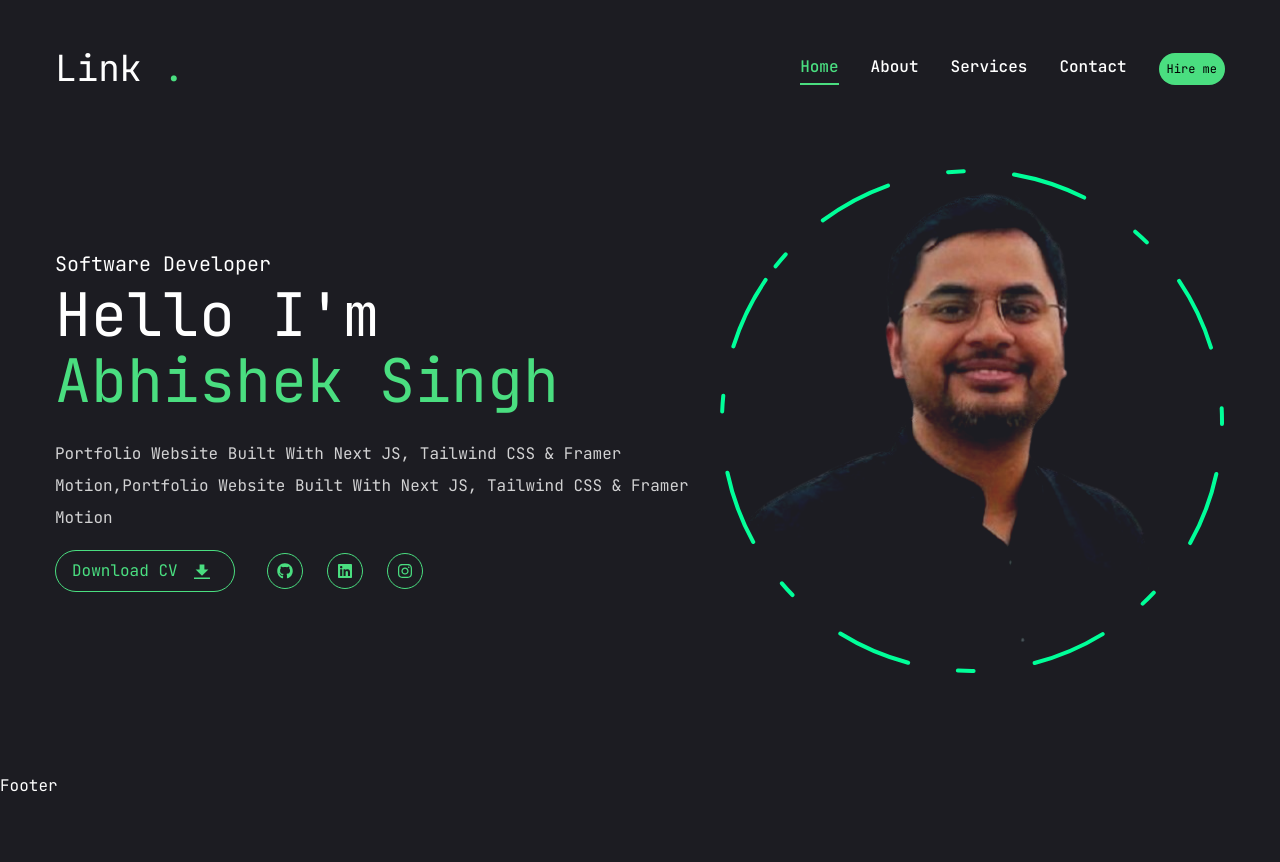
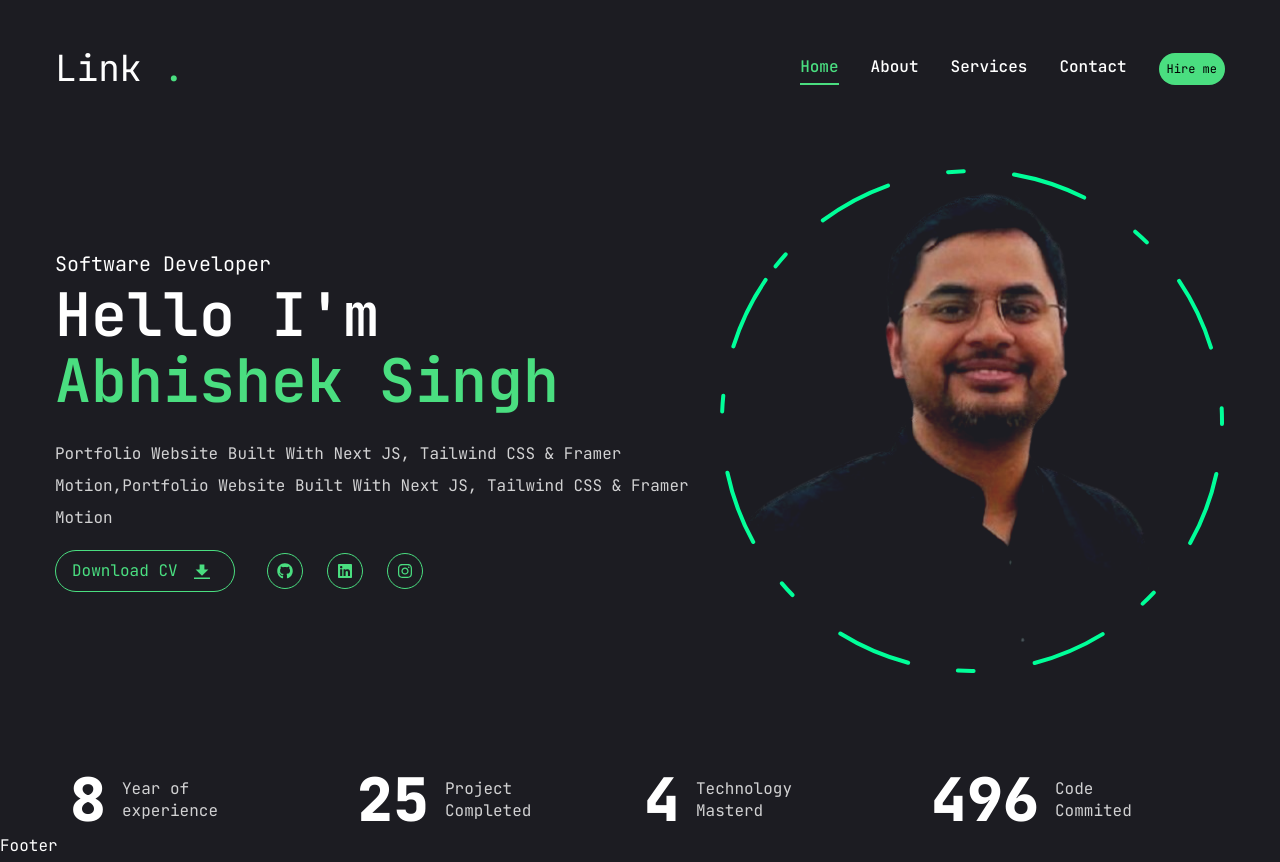
Before and after one commit to abhiyaduvanshis/profile-portfolio, a Next.js app: page / in a window 1280 px wide. Before the commit the page ends 802 px from the top, so only its background shows below. Built offline with nearby package versions, Linux system fonts and the light colour scheme.

Commit message:
Poftfolio website design work

```diff
--- a/package.json
+++ b/package.json
@@ -12,6 +12,7 @@
     "framer-motion": "^11.3.30",
     "next": "14.2.6",
     "react": "^18",
+    "react-countup": "^6.5.3",
     "react-dom": "^18",
     "react-icons": "^5.3.0"
   },
--- /dev/null
+++ b/src/app/components/Stats.jsx
@@ -0,0 +1,46 @@
+"use client"
+
+import CountUp from "react-countup"
+
+const stats =[
+    {
+        num:8,
+        text:"Year of experience"
+    },
+    {
+        num:25,
+        text:"Project Completed"
+    },
+    {
+        num:4,
+        text:"Technology Masterd"
+    },
+    {
+        num:500,
+        text:"Code Commited"
+    }
+]
+
+export default function Stats(){
+
+    return(
+       <section>
+            <div className="container mx-auto">
+                <div className="flex flex-wrap gap-2 max-w-[80vws] mx-auto xl:max-w-none">
+                    {stats.map((item,index)=>{
+                        return <div  className="flex flex-1 gap-4 items-center justify-center xl:justify-start" key={index}>
+                            <CountUp
+                             end={item.num}
+                             duration={5}
+                             delay={2}
+                             className="text-4xl xl:text-6xl font-extrabold"
+                            />
+                             <p className={`${item.text.length < 15 ? "max-w-[100px]" : "max-w-[150px]"} leading-snug text-white/80`}>{item.text}</p>
+                        </div>
+                    })}
+
+                </div>
+            </div>
+       </section>
+    )
+}
--- a/src/app/globals.css
+++ b/src/app/globals.css
@@ -38,14 +38,14 @@
   }
 
   .h1{
-    @apply text-[48px] xl:text-[60px] leading-[1.1]
+    @apply text-[48px] xl:text-[60px] leading-[1.1] font-semibold
   }
 
   .h2{
-    @apply text-[36px] xl:text-[48px] leading-[1.1]
+    @apply text-[36px] xl:text-[48px] leading-[1.1] font-semibold
   }
 
   .h3{
-    @apply text-[20px] xl:text-[24px] leading-[1.1]
+    @apply text-[20px] xl:text-[24px] leading-[1.1] font-semibold
   }
 }
--- a/src/app/page.js
+++ b/src/app/page.js
@@ -1,5 +1,6 @@
 import ProfilePhoto from "./components/ProfilePhoto";
 import Social from "./components/Social";
+import Stats from "./components/stats";
 
 export default function Home() {
   return (
@@ -12,7 +13,7 @@ export default function Home() {
             <span className="max-w-[500px] mb-9 text-white/80">Portfolio Website Built With Next JS, Tailwind CSS & Framer Motion,Portfolio Website Built With Next JS, Tailwind CSS & Framer Motion</span>
             <div>
 
-              <div className="flex flex-col xl:flex-row items-center gap-8 xl:mt-4">
+              <div className="flex flex-col xl:flex-row items-center gap-8 mt-4 xl:mt-4">
               <button  className="bg-transparent hover:bg-green-400 text-green-400  hover:text-white py-1 px-4 border border-green-400 hover:border-transparent rounded-full  inline-flex items-center gap-2" color="blue">
                 Download CV <svg className="fill-current w-4 h-4 ml-2 mr-2" xmlns="http://www.w3.org/2000/svg" viewBox="0 0 20 20"><path d="M13 8V2H7v6H2l8 8 8-8h-5zM0 18h20v2H0v-2z"/></svg>
                 </button>
@@ -27,6 +28,7 @@ export default function Home() {
             <ProfilePhoto/>
           </div>
         </div>
+        <Stats/>
       </div>
     </section>
   );
```
Also changed, not shown: 1 other file (tests, documents, lock files or other folders).
